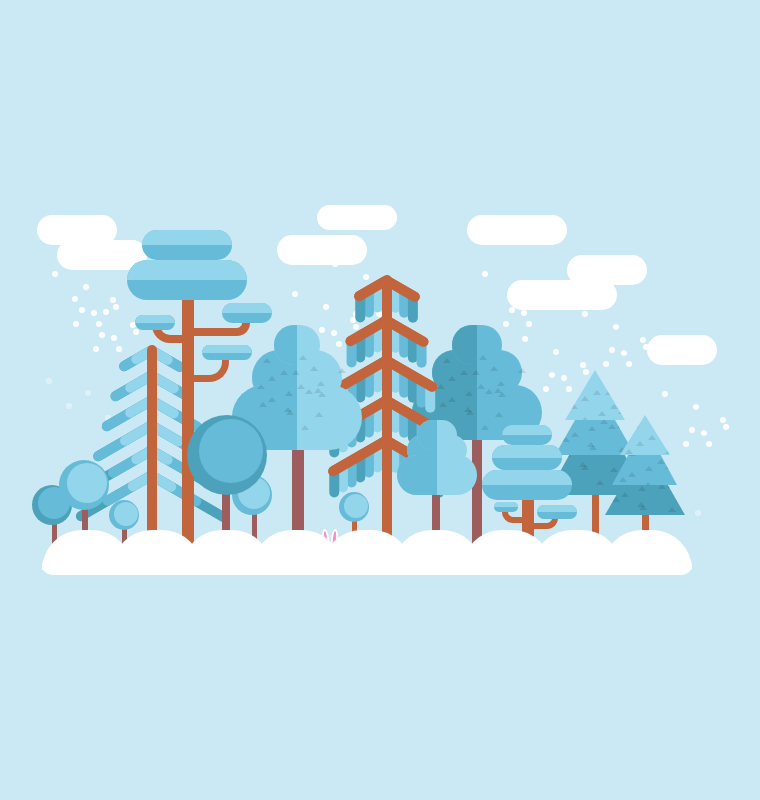
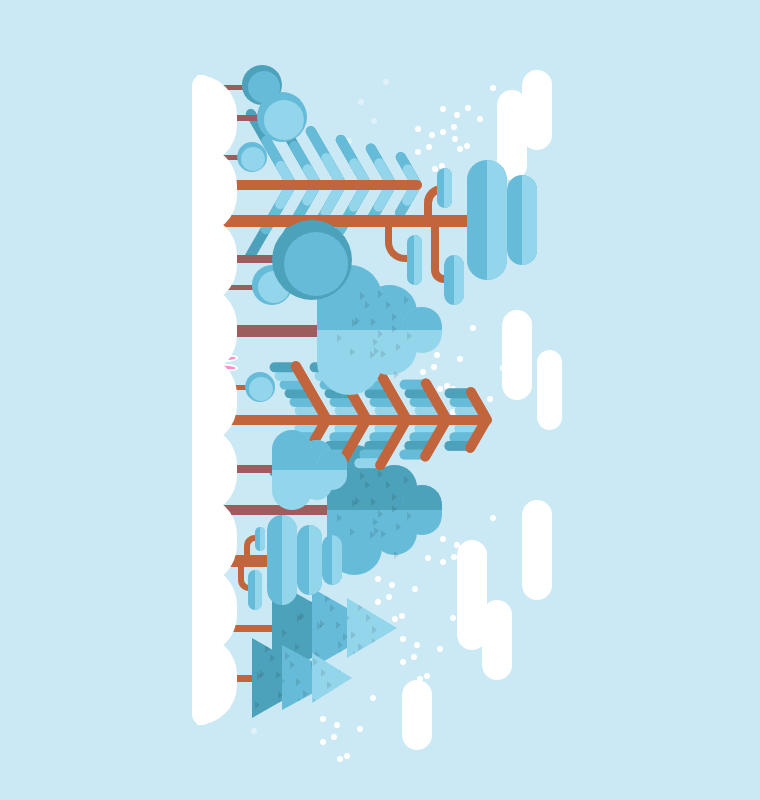
Before and after one commit to 20161201/2017, a plain HTML site: page 15.html in a window 1280 px wide. Shown: the whole page, without its empty margins (273-1033 px from the left). Drawn offline with Linux system fonts and the light colour scheme.

Commit message:
Update 15.html

```diff
--- a/15.html
+++ b/15.html
@@ -25,6 +25,7 @@
 			  position: absolute;
 			}
 			body {
+		          -webkit-transform: rotate(90deg);
 			  padding: 0;
 			  margin: 0;
 			  overflow: hidden;
```
